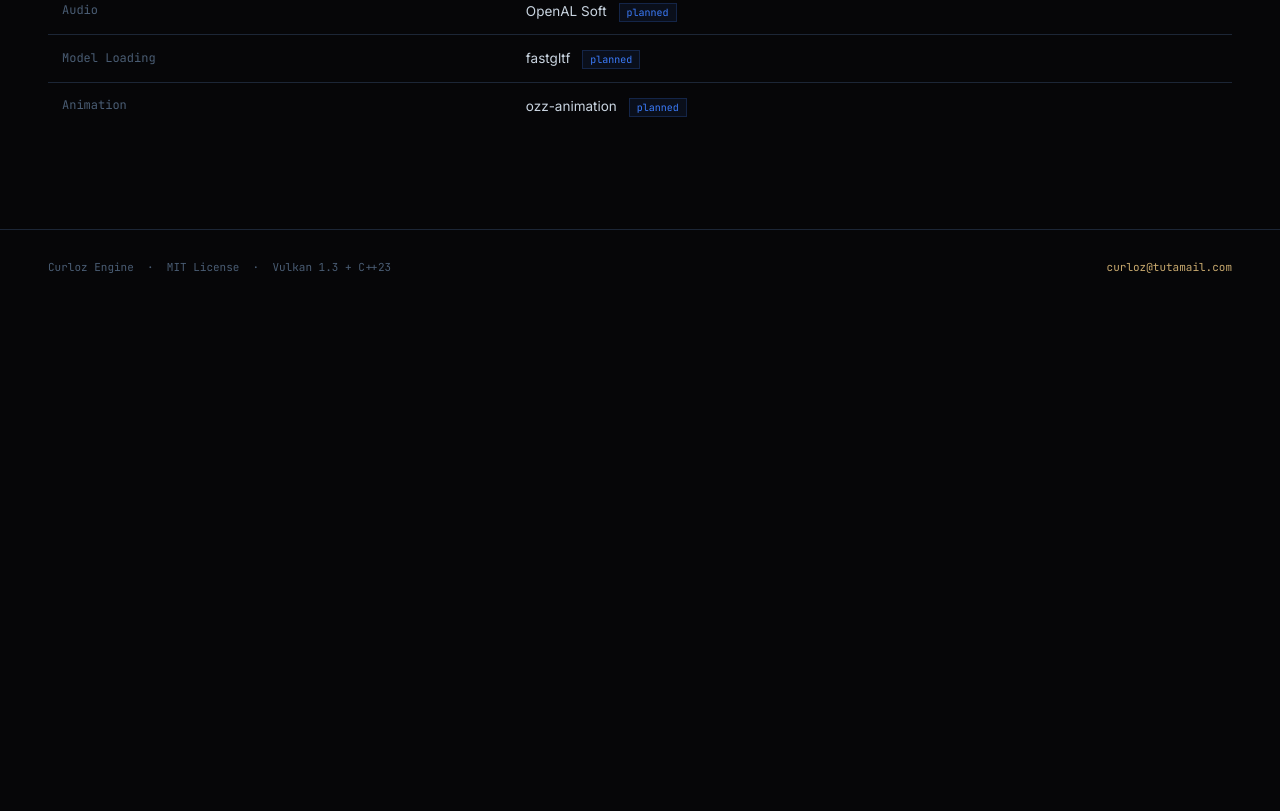
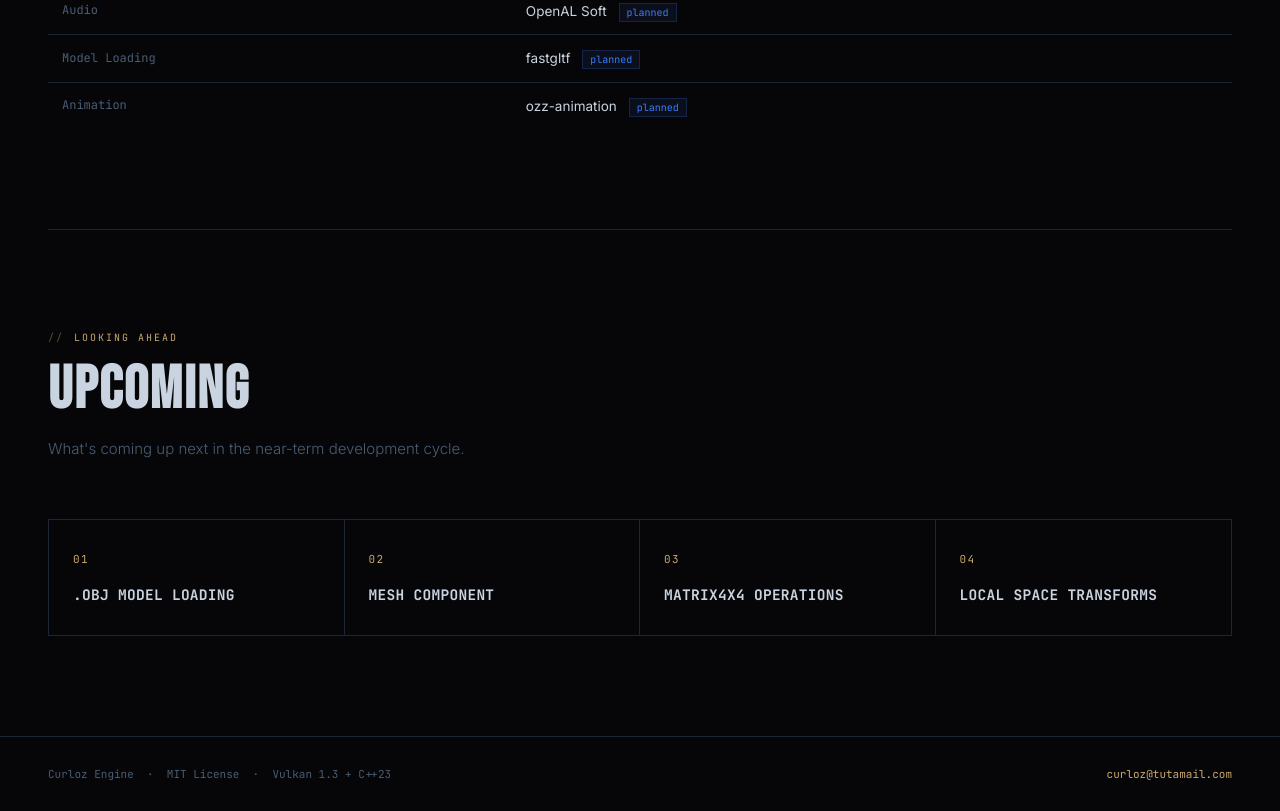
Before and after one commit to harleen05/curlozengine, a plain HTML site: page index.html in a window 1280 px wide. Shown: the part 3295-4106 px from the top of the page. Before the commit the page ends 3599 px from the top, so only its background shows below. Drawn offline with Linux system fonts and the light colour scheme.

Commit message:
feature: add ownership rows and homepage upcoming section

```diff
--- a/index.html
+++ b/index.html
@@ -320,6 +320,39 @@ nav {
   border:1px solid rgba(61,126,255,.2);
 }
 
+/* UPCOMING GRID */
+.upcoming-grid {
+  display:grid;
+  grid-template-columns:repeat(4, 1fr);
+  border:1px solid var(--rim);
+}
+.upcoming-item {
+  padding:30px 24px;
+  border-right:1px solid var(--rim);
+  position:relative; overflow:hidden;
+  transition:background .2s;
+  display:flex; flex-direction:column; gap:16px;
+}
+.upcoming-item:last-child { border-right:none; }
+.upcoming-item::before {
+  content:''; position:absolute;
+  left:0; top:0; bottom:0; width:2px;
+  background:var(--brass);
+  transform:scaleY(0); transform-origin:bottom;
+  transition:transform .25s ease;
+}
+.upcoming-item:hover { background:rgba(200,169,110,.04); }
+.upcoming-item:hover::before { transform:scaleY(1); }
+.upcoming-num {
+  font-family:var(--mono); font-size:11px; color:var(--brass);
+  letter-spacing:.12em;
+}
+.upcoming-name {
+  font-family:var(--mono); font-size:14.5px; font-weight:700;
+  color:var(--text); letter-spacing:.02em; line-height:1.45;
+  text-transform:uppercase;
+}
+
 /* HORIZONTAL RULE */
 .hr { height:1px; background:var(--rim); margin:0 48px; }
 
@@ -548,6 +581,10 @@ pre .st { color:#7ec98a; }
   .sys-card:nth-child(2n) { border-right:none; }
   .sys-card:nth-last-child(-n+4) { border-bottom:1px solid var(--rim); }
   .sys-card:nth-last-child(-n+2) { border-bottom:none; }
+
+  .upcoming-grid { grid-template-columns:1fr 1fr; }
+  .upcoming-item:nth-child(4n) { border-right:1px solid var(--rim); }
+  .upcoming-item:nth-child(2n) { border-right:none; }
 }
 
 @media (max-width:768px) {
@@ -563,6 +600,10 @@ pre .st { color:#7ec98a; }
   .sys-grid { grid-template-columns:1fr; border:1px solid var(--rim); }
   .sys-card { border-right:none !important; border-bottom:1px solid var(--rim); }
   .sys-card:last-child { border-bottom:none !important; }
+
+  .upcoming-grid { grid-template-columns:1fr; border:1px solid var(--rim); }
+  .upcoming-item { border-right:none !important; border-bottom:1px solid var(--rim); }
+  .upcoming-item:last-child { border-bottom:none !important; }
 
   .contrib { flex-direction:column; }
   .cnav {
@@ -787,6 +828,33 @@ git clone --recursive https://github.com/curloz123/curloz-engine.git
     </table>
   </section>
 
+  <div class="hr"></div>
+
+  <!-- UPCOMING -->
+  <section class="sec" id="upcoming">
+    <div class="sec-label">Looking Ahead</div>
+    <h2 class="sec-title">UPCOMING </h2>
+    <p class="sec-sub">What's coming up next in the near-term development cycle.</p>
+    <div class="upcoming-grid">
+      <div class="upcoming-item">
+        <span class="upcoming-num">01</span>
+        <span class="upcoming-name">.obj Model Loading</span>
+      </div>
+      <div class="upcoming-item">
+        <span class="upcoming-num">02</span>
+        <span class="upcoming-name">Mesh Component</span>
+      </div>
+      <div class="upcoming-item">
+        <span class="upcoming-num">03</span>
+        <span class="upcoming-name">Matrix4x4 Operations</span>
+      </div>
+      <div class="upcoming-item">
+        <span class="upcoming-num">04</span>
+        <span class="upcoming-name">Local Space Transforms</span>
+      </div>
+    </div>
+  </section>
+
   <div class="hfooter">
     <span>Curloz Engine &nbsp;·&nbsp; MIT License &nbsp;·&nbsp; Vulkan 1.3 + C++23</span>
     <span><a href="mailto:curloz@tutamail.com">curloz@tutamail.com</a></span>
@@ -865,8 +933,12 @@ git clone --recursive https://github.com/curloz123/curloz-engine.git
           <tr><td>Renderer</td><td><span class="otag">@curl0z</span></td><td><code>src/renderer/</code> and <code>include/renderer/</code></td></tr>
           <tr><td>Math</td><td><span class="otag">@curl0z</span></td><td><code>include/math/</code></td></tr>
           <tr><td>ECS</td><td><span class="otag">@curl0z</span></td><td><code>src/ecs/</code> and <code>include/ecs/</code></td></tr>
+          <tr><td>Website</td><td><span class="otag">@harleen05</span></td><td><code>index.html</code></td></tr>
+          <tr><td>Documentation</td><td><span class="otag">@harleen05</span></td><td><code>index.html</code></td></tr>
           <tr><td>Physics</td><td><span class="otag open">unassigned</span></td><td></td></tr>
           <tr><td>Audio</td><td><span class="otag open">unassigned</span></td><td></td></tr>
+
+
         </tbody>
       </table>
     </div>
```
